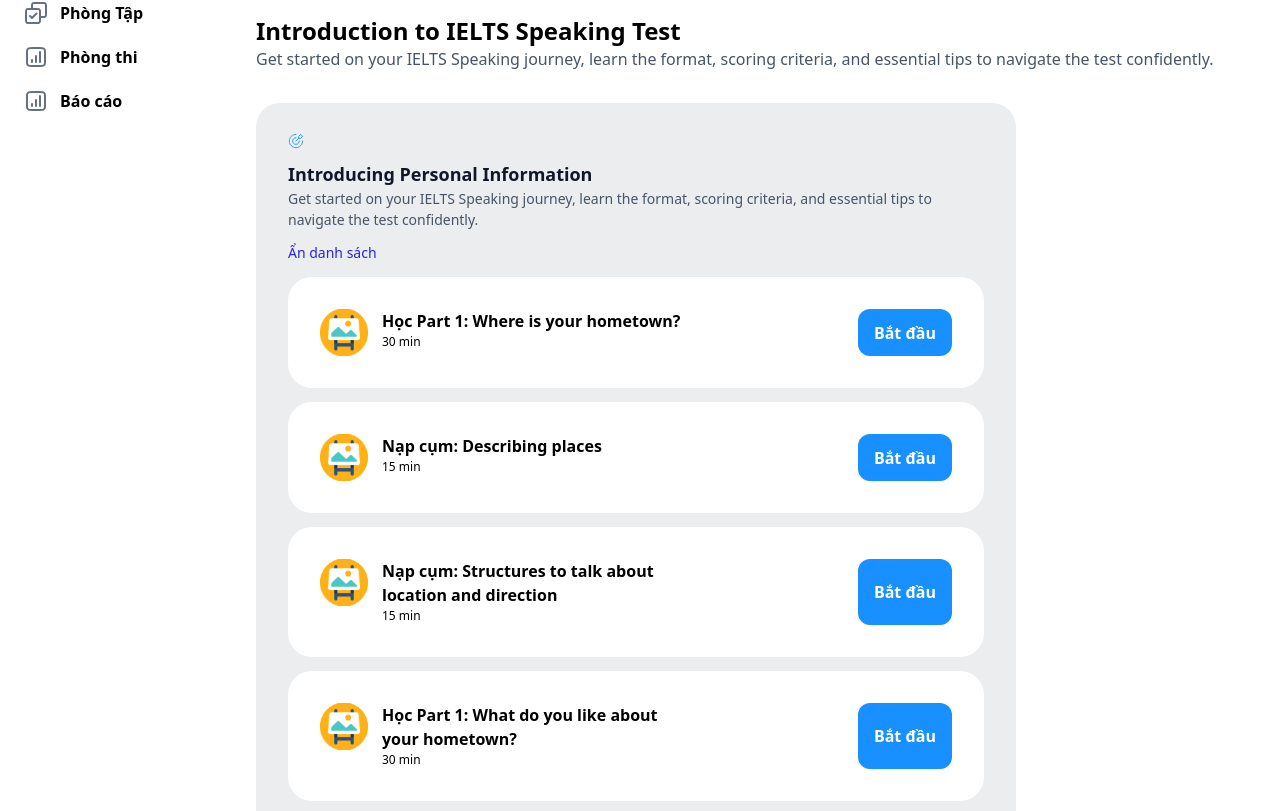
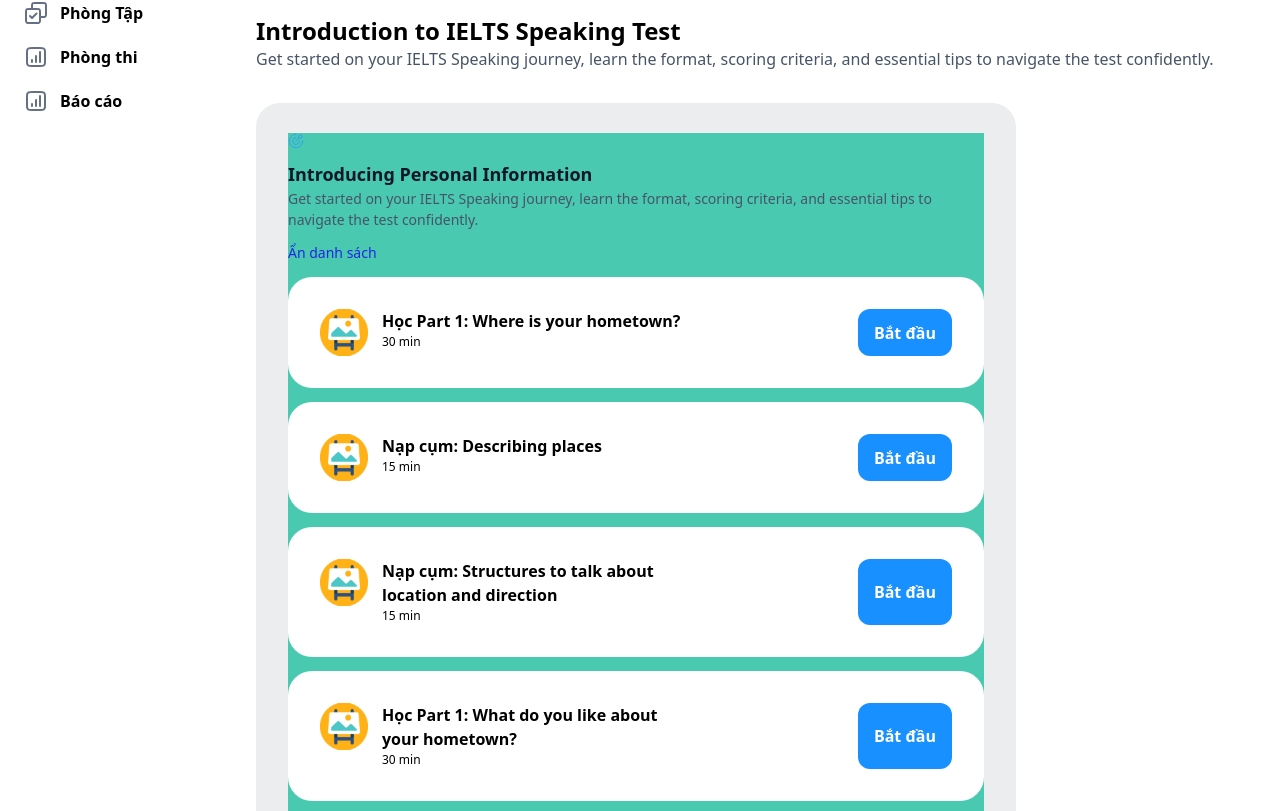
Before and after one commit to duywillbe/ielts2906, a React (Create React App) app: page / in a window 1280 px wide. Shown: the part 349-1160 px from the top of the page. Built offline with nearby package versions, Linux system fonts and the light colour scheme.

Commit message:
tach Weeks thanh component

```diff
--- a/src/App.js
+++ b/src/App.js
@@ -1,14 +1,8 @@
 import datalesson from './assets/databaihocIELTS/databaihocielts.json';
 import React from 'react';
 import { useState } from 'react';
-import ielts_coach from './assets/images/IELTS Coach.svg';
 import target_tiny from './assets/icon/target-tiny.svg';
 import avt_lesson from './assets/icon/avt_lesson.svg';
-import microphone from './assets/images/microphone.svg';
-import home_line from './assets/icon/home-line.svg';
-import dethi from './assets/icon/dethi.svg';
-import phongthi from './assets/icon/phongthi.svg';
-import chart from './assets/icon/bar-chart-square-02.svg';
 import SidebarLeft from './components/sidebarLeft';
 import Weeks from './components/weeks';
 
@@ -72,57 +66,11 @@
               <div>
                 <div className="pt-[18px] pb-8 px-8 mt-[32px] rounded-3xl bg-[#ebedee] max-w-[760px]">
                   {/*--------chủ đề --------- */}
-                  {phase.tasks_sections.map((section) => (
-                    <div>
-                      <div>
-                        <img src={target_tiny} alt="mySvgImage" className="mt-[12px]" />
-                      </div>
-                      {/*  ---------bài học----*/}
-                      <div className="text-[#101828] font-semibold text-[18px] mt-[12px]">{section.name}</div>
-                      <div className="text-[#475467] text-[14px]">
-                        {section.description}
-                        <p
-                          className="text-[#2525e2] mt-[12px]"
-                          onClick={() => {
-                            handleHideShow();
-                          }}
-                        >
-                          {/* toán tử ba ngôi  */}
-                          {`${isShowDetail ? 'Ẩn' : 'Hiện'} danh sách`}
-                        </p>
-                      </div>
-                      <div className=" mt-[24] rounded-3xl">
-                        <div className="flex">
-                          {/* --backgound từng bài học--- */}
-                          {isShowDetail && (
-                            <div className="w-full">
-                              {section.tasks.map((task) => (
-                                <div className="bg-[white] flex p-8 mt-[14px] rounded-3xl font-semibold  justify-between ">
-                                  <div className="flex">
-                                    <div>
-                                      <img src={avt_lesson} alt="" />
-                                    </div>
-                                    <div className="ml-[14px] ">
-                                      <div className="w-[300px]">
-                                        <p className="brake-works">{task.name}</p>
-                                      </div>
-                                      <div>
-                                        <p className="text-[12px] font-extralight">{task.estimate_time} min</p>
-                                      </div>
-                                    </div>
-                                  </div>
-
-                                  <button className="  px-4 bg-[#1890FF] text-[white] rounded-[12px] font-semibold">Bắt đầu</button>
-                                </div>
-                              ))}
-                            </div>
-                          )}
-                        </div>
-                      </div>
-                    </div>
+                  {phase.tasks_sections.map((section, index) => (
+                    /*----------- Weeks -----------*/
+                    <Weeks key={index} section={section} a={'ssss'} />
                   ))}
                 </div>
-                handleHideShow
               </div>
             </div>
           ))}
--- a/src/components/weeks.js
+++ b/src/components/weeks.js
@@ -1,9 +1,71 @@
 import datalesson from '../assets/databaihocIELTS/databaihocielts.json';
 import React from 'react';
+import { useState } from 'react';
+import target_tiny from '../assets/icon/target-tiny.svg';
+import avt_lesson from '../assets/icon/avt_lesson.svg';
 
-const Weeks = () => {
-  return;
-  <div></div>;
+const Weeks = ({ section }) => {
+  const [phases] = useState(datalesson.body.phases);
+  const [isShowDetail, setIsShowdetail] = useState(true);
+  const handleHideShow = () => {
+    let currentStatus;
+    if (isShowDetail === true) currentStatus = false;
+    if (isShowDetail === false) currentStatus = true;
+
+    setIsShowdetail(!isShowDetail);
+  };
+
+  return (
+    <div>
+      <div className="bg-[#48c9b0]">
+        <div>
+          <img src={target_tiny} alt="mySvgImage" className="mt-[12px]" />
+        </div>
+        {/*  ---------bài học----*/}
+        <div className="text-[#101828] font-semibold text-[18px] mt-[12px]">{section.name}</div>
+        <div className="text-[#475467] text-[14px]">
+          {section.description}
+          <p
+            className="text-[#2525e2] mt-[12px]"
+            onClick={() => {
+              handleHideShow();
+            }}
+          >
+            {/* toán tử ba ngôi  */}
+            {`${isShowDetail ? 'Ẩn' : 'Hiện'} danh sách`}
+          </p>
+        </div>
+        <div className=" mt-[24] rounded-3xl">
+          <div className="flex">
+            {/* --backgound từng bài học--- */}
+            {isShowDetail && (
+              <div className="w-full">
+                {section.tasks.map((task) => (
+                  <div className="bg-[white] flex p-8 mt-[14px] rounded-3xl font-semibold  justify-between ">
+                    <div className="flex">
+                      <div>
+                        <img src={avt_lesson} alt="" />
+                      </div>
+                      <div className="ml-[14px] ">
+                        <div className="w-[300px]">
+                          <p className="brake-works">{task.name}</p>
+                        </div>
+                        <div>
+                          <p className="text-[12px] font-extralight">{task.estimate_time} min</p>
+                        </div>
+                      </div>
+                    </div>
+
+                    <button className="  px-4 bg-[#1890FF] text-[white] rounded-[12px] font-semibold">Bắt đầu</button>
+                  </div>
+                ))}
+              </div>
+            )}
+          </div>
+        </div>
+      </div>
+    </div>
+  );
 };
 
 export default Weeks;
```
Also changed, not shown: src/components/sidebarLeft.js (+4 -4 lines).
